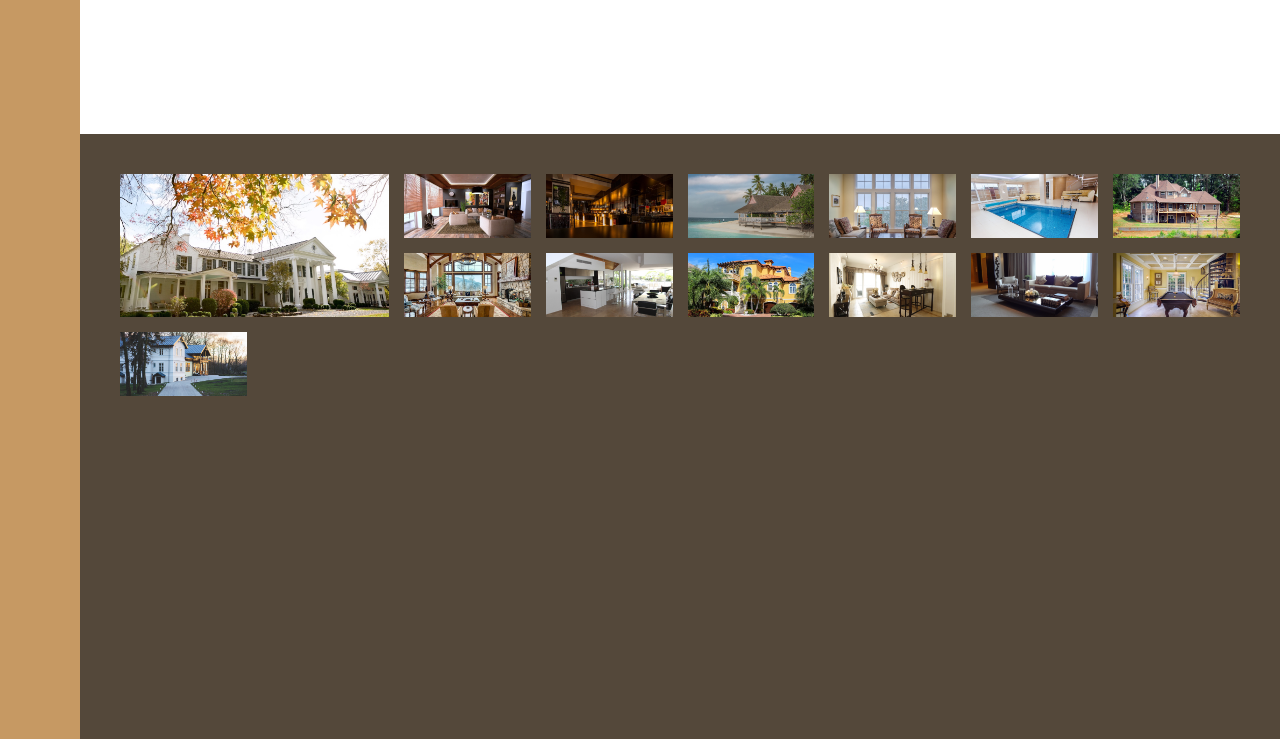
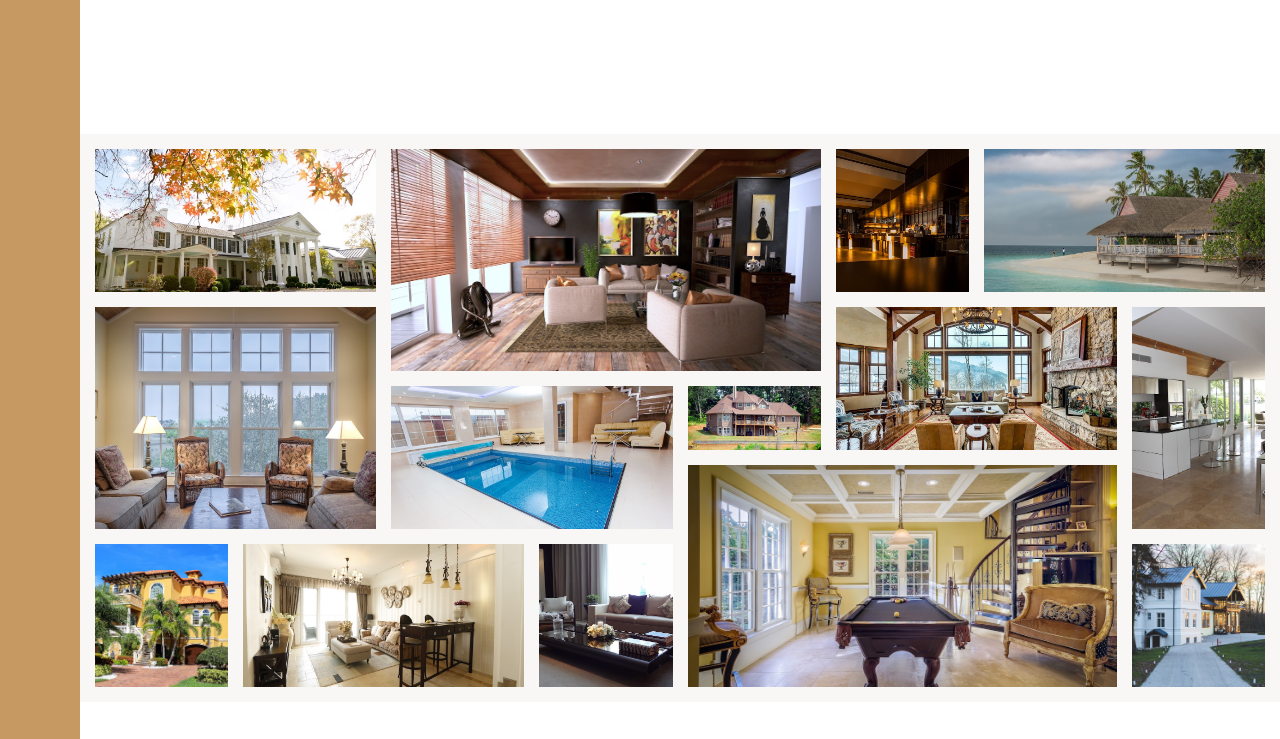
Before and after one commit to wyne-ybanez/Advanced-Sass-Grid, a website: page index.html in a window 1280 px wide. Shown: the part 3120-3859 px from the top of the page. Drawn offline with nearby package versions, Linux system fonts and the light colour scheme.

Commit message:
Update: add grid layout styling for gallery

```diff
--- a/sass/_gallery.scss
+++ b/sass/_gallery.scss
@@ -1,16 +1,86 @@
 .gallery {
-  background-color: $color-grey-dark-1;
+  background-color: $color-grey-light-1;
   grid-column: full-start / full-end; // starts at 'full-start' ends at 'full-end'
 
   display: grid;
-  grid-template-columns: repeat(8, 1fr);
-  grid-template-rows: repeat(7, 5vw);
+  /*
+    grid-template-columns: repeat(8, 1fr);
+    grid-template-rows: repeat(7, 5vw);
+  */
+  grid-template: repeat(7, 5vw) / repeat(8, 1fr);
+
   gap: 1.5rem;
+  padding: 1.5rem;
 
   &__item {
     &--1 {
       grid-row: 1 / span 2;
       grid-column: 1 / span 2;
+    }
+
+    &--2 {
+      grid-row: 1 / span 3;
+      grid-column: 3 / span 3;
+    }
+
+    &--3 {
+      grid-row: 1 / span 2;
+      grid-column: 6 / 7;
+    }
+
+    &--4 {
+      grid-row: 1 / span 2;
+      grid-column: 7 / -1;
+    }
+
+    &--5 {
+      grid-row: 3 / span 3;
+      grid-column: 1 / span 2;
+    }
+
+    &--6 {
+      grid-row: 4 / span 2;
+      grid-column: 3 / span 2;
+    }
+
+    &--7 {
+      grid-row: 4 / 5;
+      grid-column: 5 / 6;
+    }
+
+    &--8 {
+      grid-row: 3 / span 2;
+      grid-column: 6 / span 2;
+    }
+
+    &--9 {
+      grid-row: 3 / span 3;
+      grid-column: 8 / -1;
+    }
+
+    &--10 {
+      grid-row: 6 / span 2;
+      grid-column: 1 / 2;
+    }
+
+    &--11 {
+      grid-row: 6 / span 2;
+      grid-column: 2 / span 2;
+    }
+
+    &--12 {
+      grid-row: 6 / span 2;
+      grid-column: 4 / 5;
+    }
+
+    &--13 {
+      grid-row: 5 / span 3;
+      grid-column: 5 / span 3;
+    }
+
+    &--14 {
+      grid-row: 6 / span 2;
+      grid-column: 8 / -1;
     }
   }
 
```
Also changed, not shown: css/style.css.
